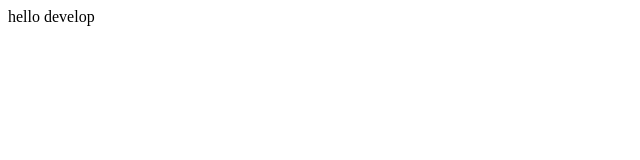
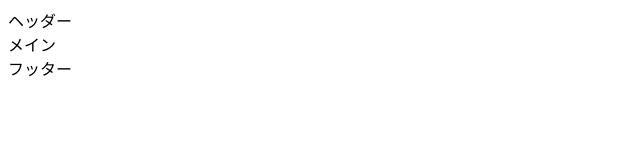
Before and after one commit to Awtanabe/sampleDir, a plain HTML site: page index.html in a window 1280 px wide. Shown: the whole page, without its empty margins (0-640 px from the left). Drawn offline with Linux system fonts and the light colour scheme.

Commit message:
大枠作成

```diff
--- a/index.html
+++ b/index.html
@@ -7,9 +7,14 @@
   <title>Document</title>
 </head>
 <body>
-
-  hello
-
-  develop
+  <header>
+   ヘッダー
+  </header>
+  <main>
+   メイン
+  </main>
+  <footer>
+   フッター
+  </footer>
 </body>
 </html>
```
